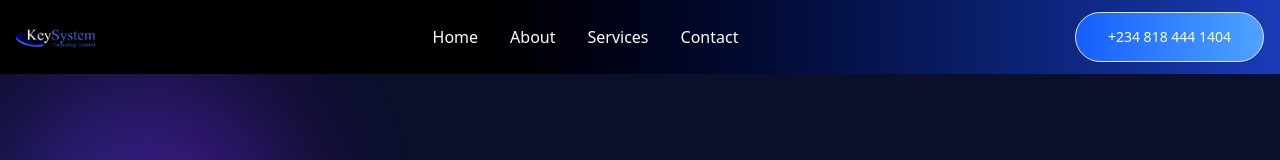
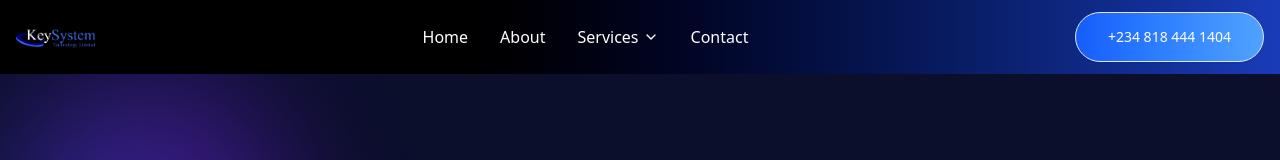
Before and after one commit to Oyedelehabeeb/keysystem-assessment, a Next.js app: page / in a window 1280 px wide. Shown: the top 160 px of the page. Built offline with nearby package versions, Linux system fonts and the light colour scheme.

Commit message:
Enhance services menu item with dropdown indicator

```diff
--- a/components/Header.tsx
+++ b/components/Header.tsx
@@ -1,6 +1,7 @@
 import Image from "next/image";
 import { Button } from "./ui/button";
 import logo from "@/public/key-logo.png";
+import { ChevronDown } from "lucide-react";
 
 export default function Header() {
   return (
@@ -19,7 +20,10 @@ export default function Header() {
         <ul className="list-none flex gap-4 sm:gap-8">
           <li className="hover:text-primary cursor-pointer">Home</li>
           <li className="hover:text-primary cursor-pointer">About</li>
-          <li className="hover:text-primary cursor-pointer">Services</li>
+          <li className="hover:text-primary cursor-pointer flex items-center gap-1">
+            Services
+            <ChevronDown size={16} />
+          </li>
           <li className="hover:text-primary cursor-pointer">Contact</li>
         </ul>
       </nav>
```
